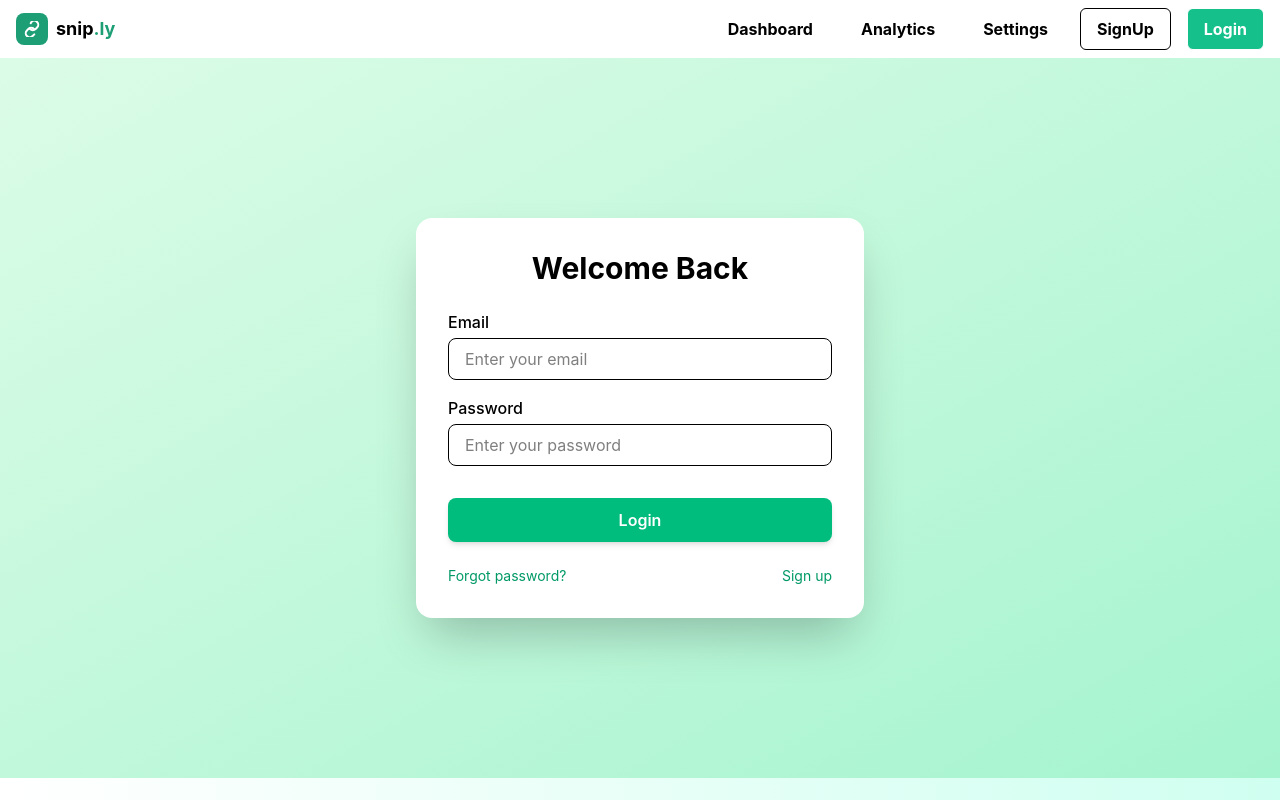
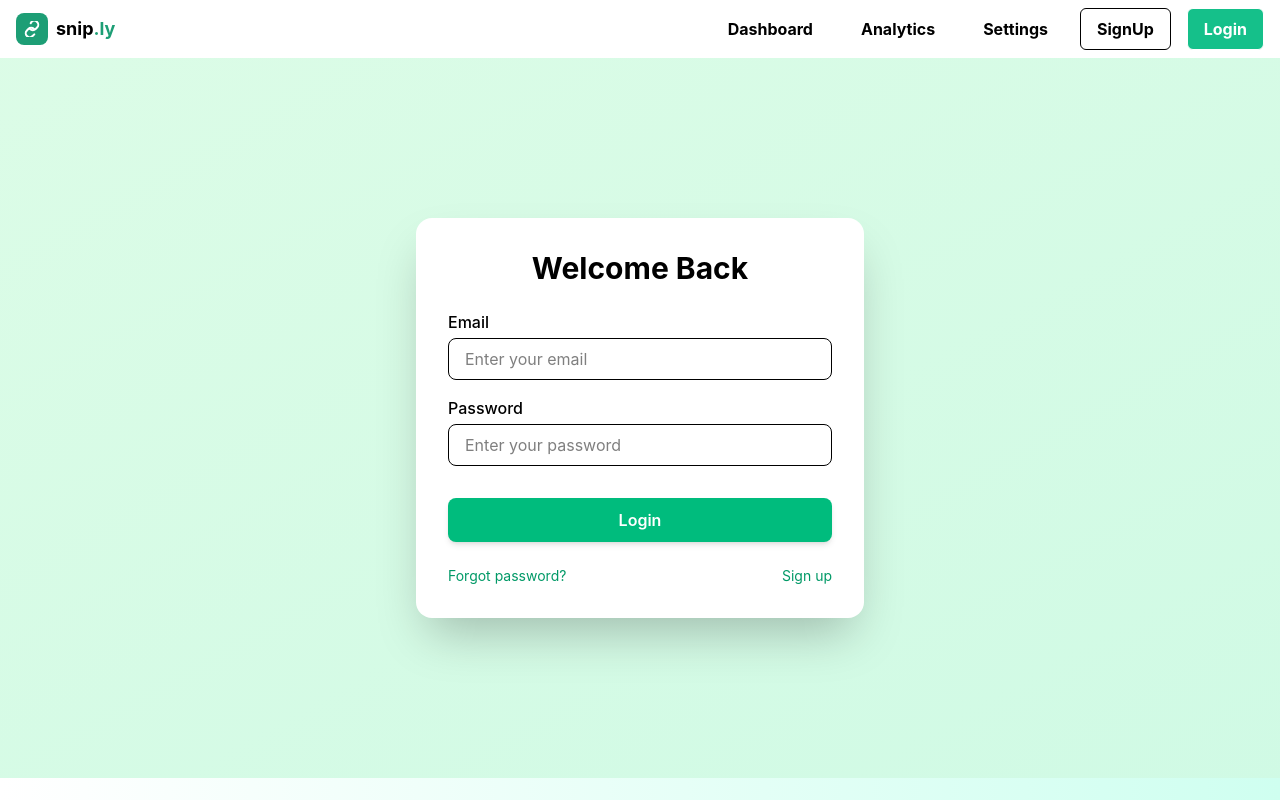
Before and after one commit to Azan-Aly/Sniply, a React app in the folder Frontend/: page /login in a window 1280 px wide. Shown: the top 800 px of the page. Built offline with nearby package versions, Linux system fonts and the light colour scheme; the HTML template or start-up script is replaced by a standard one.

Commit message:
minor changes

```diff
--- a/Frontend/src/components/Login.jsx
+++ b/Frontend/src/components/Login.jsx
@@ -22,7 +22,7 @@ const Login = () => {
   }
 
   return (
-    <div className="min-h-180 flex items-center justify-center bg-linear-to-br from-green-100 to-emerald-200 px-4">
+    <div className="min-h-180 flex items-center justify-center bg-linear-to-br from-green-100 to-emerald-100 px-4">
       <div className="w-full max-w-md bg-white rounded-2xl shadow-2xl p-6 sm:p-8">
         <h2 className="text-2xl sm:text-3xl font-bold text-center mb-6">Welcome Back</h2>
 
@@ -60,7 +60,7 @@ const Login = () => {
           {/* Button */}
           <button
             type="submit"
-            className="mt-4 bg-emerald-500 hover:bg-emerald-600 text-white font-semibold py-2.5 rounded-lg transition duration-200 shadow-md"
+            className="mt-4 bg-emerald-500 hover:bg-emerald-600 text-white font-semibold py-2.5 rounded-lg transition duration-200 shadow-md cursor-pointer"
           >
             Login
           </button>
--- a/Frontend/src/components/Nav.jsx
+++ b/Frontend/src/components/Nav.jsx
@@ -23,7 +23,7 @@ const Nav = () => {
                     <p className='sm:px-2 lg:px-4 py-2 rounded-full font-bold hover:bg-[#15c08a] cursor-pointer'>Settings</p>
                 </Link>
                 <Link to="/register">
-                    <button className='font-bold border px-4 py-2 rounded-md hover:bg-[#15dc96] cursor-pointer'>SignUp</button>
+                    <button className='font-bold border px-4 py-2 rounded-md hover:scale-95 cursor-pointer'>SignUp</button>
                 </Link>
                 <Link to="/login">
                     <button className='font-bold border border-[#15c08a]-300 px-4 py-2 rounded-md text-white bg-[#15c08a] hover:bg-[#0a7952] cursor-pointer'>Login</button>
```
Also changed, not shown: 1 other file (tests, documents, lock files or other folders).
